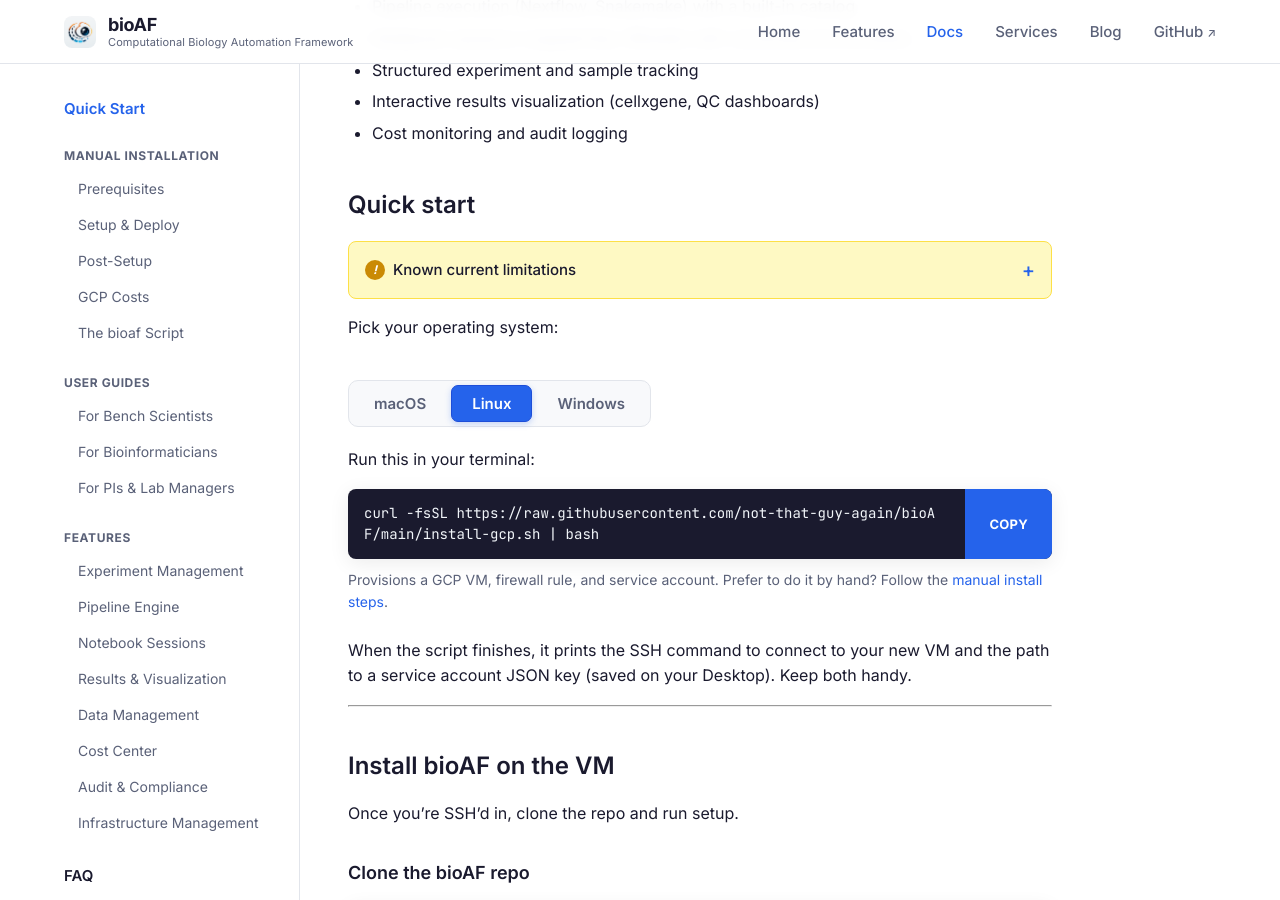
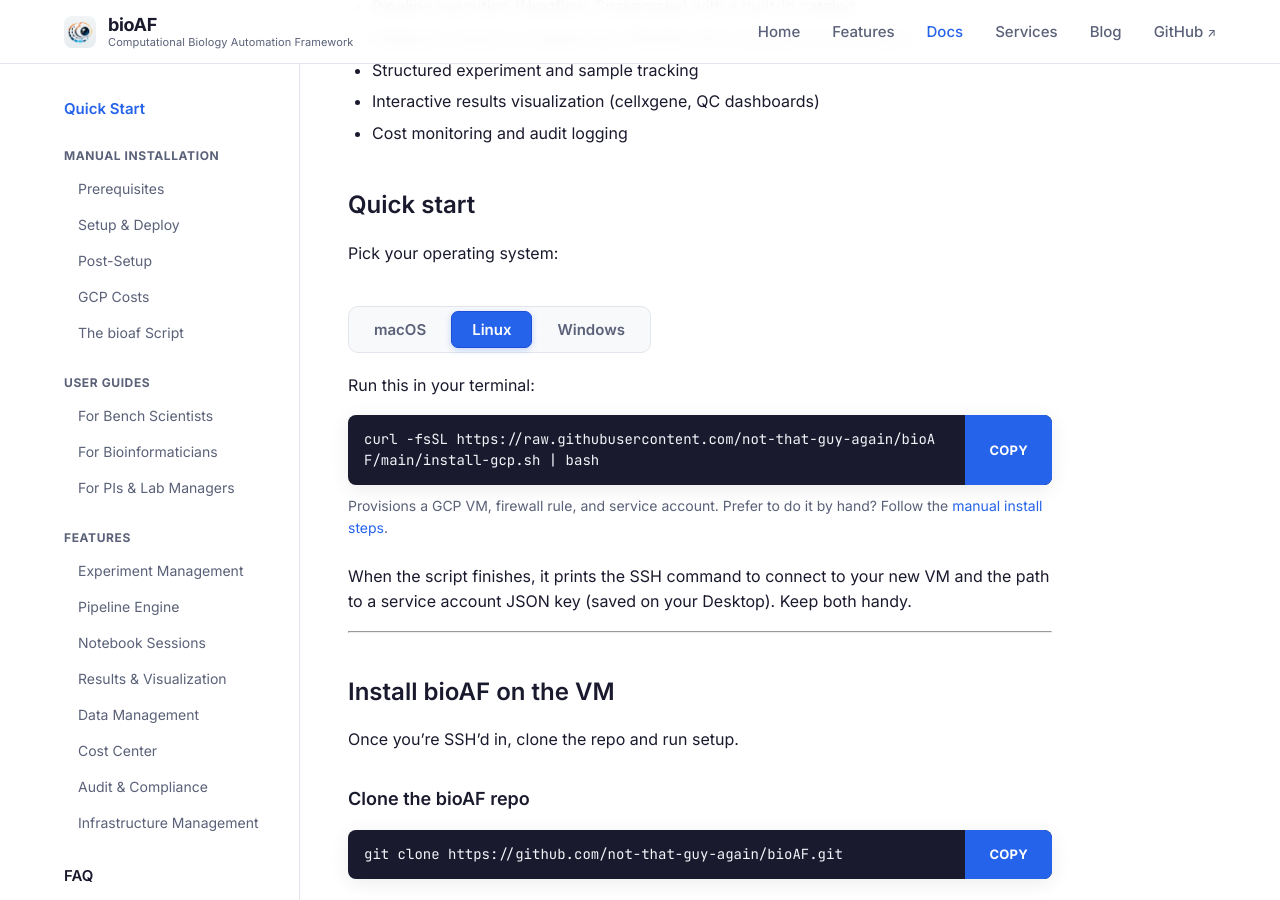
Before and after one commit to not-that-guy-again/bioaf-site, a Jekyll site: the page built from docs/index.md, in a window 1280 px wide and 900 px high, scrolled down 379 px. Built offline with Jekyll 4.4.1, drawn with Linux system fonts in a browser that asks for light colours.

Commit message:
Remove warning now that quota issue is resolved

```diff
--- a/docs/index.md
+++ b/docs/index.md
@@ -16,8 +16,6 @@ This is the fastest path to a running bioAF. If you'd rather click through the G
 - Cost monitoring and audit logging
 
 ## Quick start
-
-{% include info-bubble.html variant="warning" title="Known current limitations" content="<ul><li><strong>us-central1</strong> is known to work.</li><li><strong>us-west1</strong> has an aggressive quota that blocks automated deployment — you'll need to contact Google to raise your quota first.</li><li>Cross-region deployments are currently a beta feature.</li></ul>" %}
 
 Pick your operating system:
 
```
Also changed, not shown: docs/installation/setup.md (+0 -2 lines).
